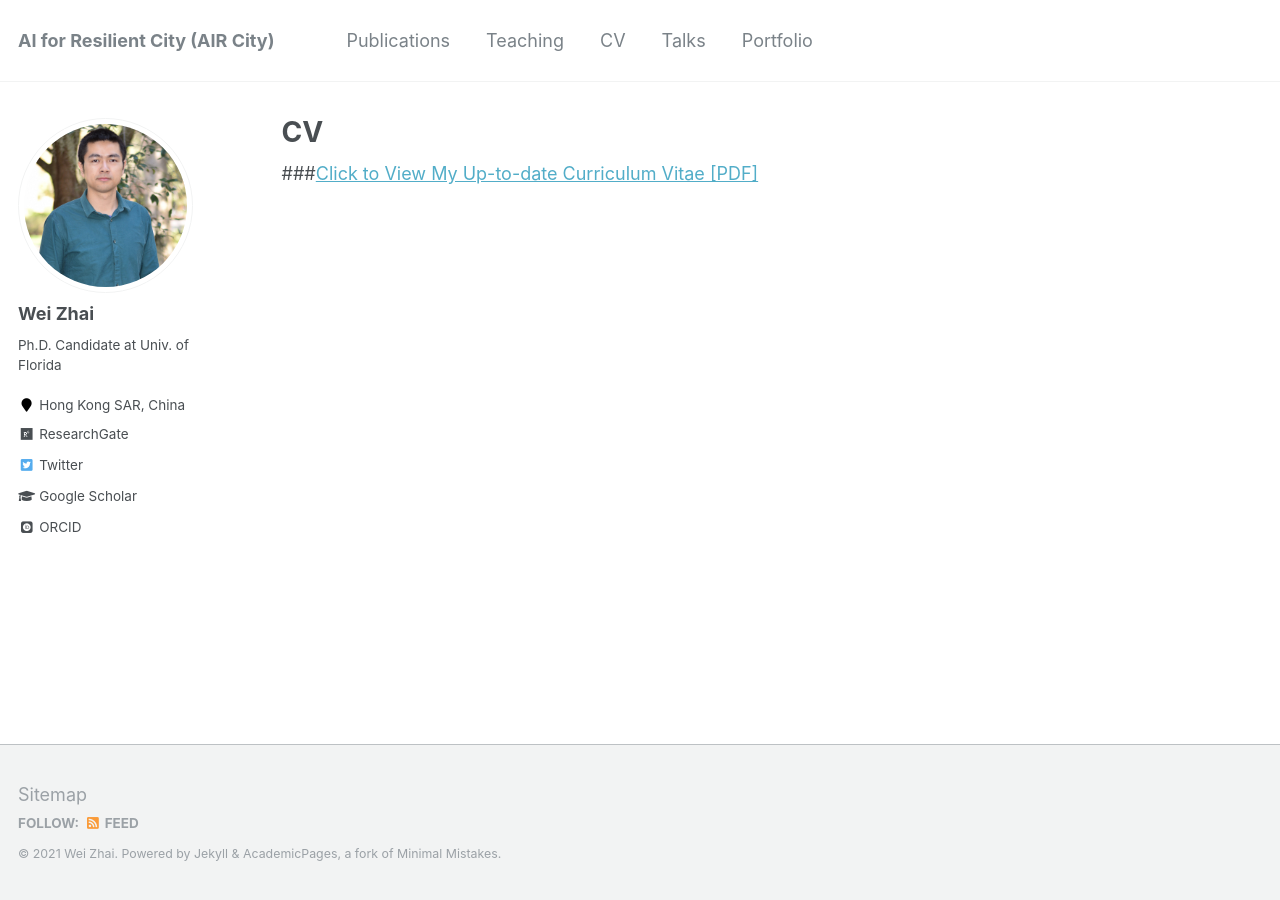
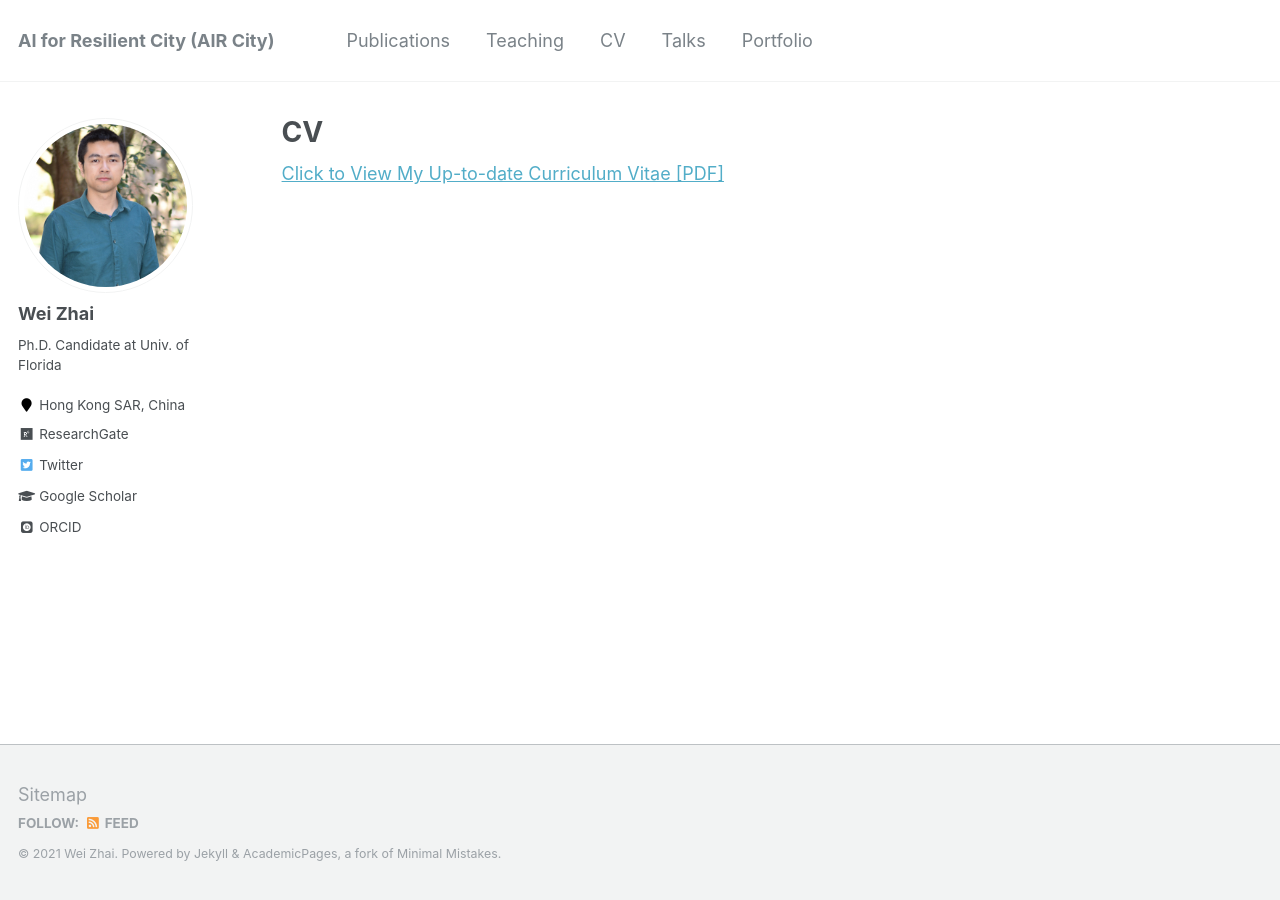
Before and after one commit to skywalkerzhai/weizhai.github.io, a Jekyll site: the page built from _pages/cv.md, in a window 1280 px wide. Built offline with Jekyll 4.4.1, drawn with Linux system fonts in a browser that asks for light colours; some web fonts are replaced.

Commit message:
Update cv.md

```diff
--- a/_pages/cv.md
+++ b/_pages/cv.md
@@ -6,6 +6,6 @@ author_profile: true
 redirect_from:
   - /resume
 ---
-###[Click to View My Up-to-date Curriculum Vitae [PDF]](https://dcp.ufl.edu/iadapt/wp-content/uploads/sites/28/2020/07/Zhai-Wei-CV-20_0722.pdf)
+[Click to View My Up-to-date Curriculum Vitae [PDF]](https://dcp.ufl.edu/iadapt/wp-content/uploads/sites/28/2020/07/Zhai-Wei-CV-20_0722.pdf)
 
 <!-- <embed src="https://dcp.ufl.edu/iadapt/wp-content/uploads/sites/28/2020/07/Zhai-Wei-CV-20_0722.pdf" width="650" height="1800" type='application/pdf'> -->
```
